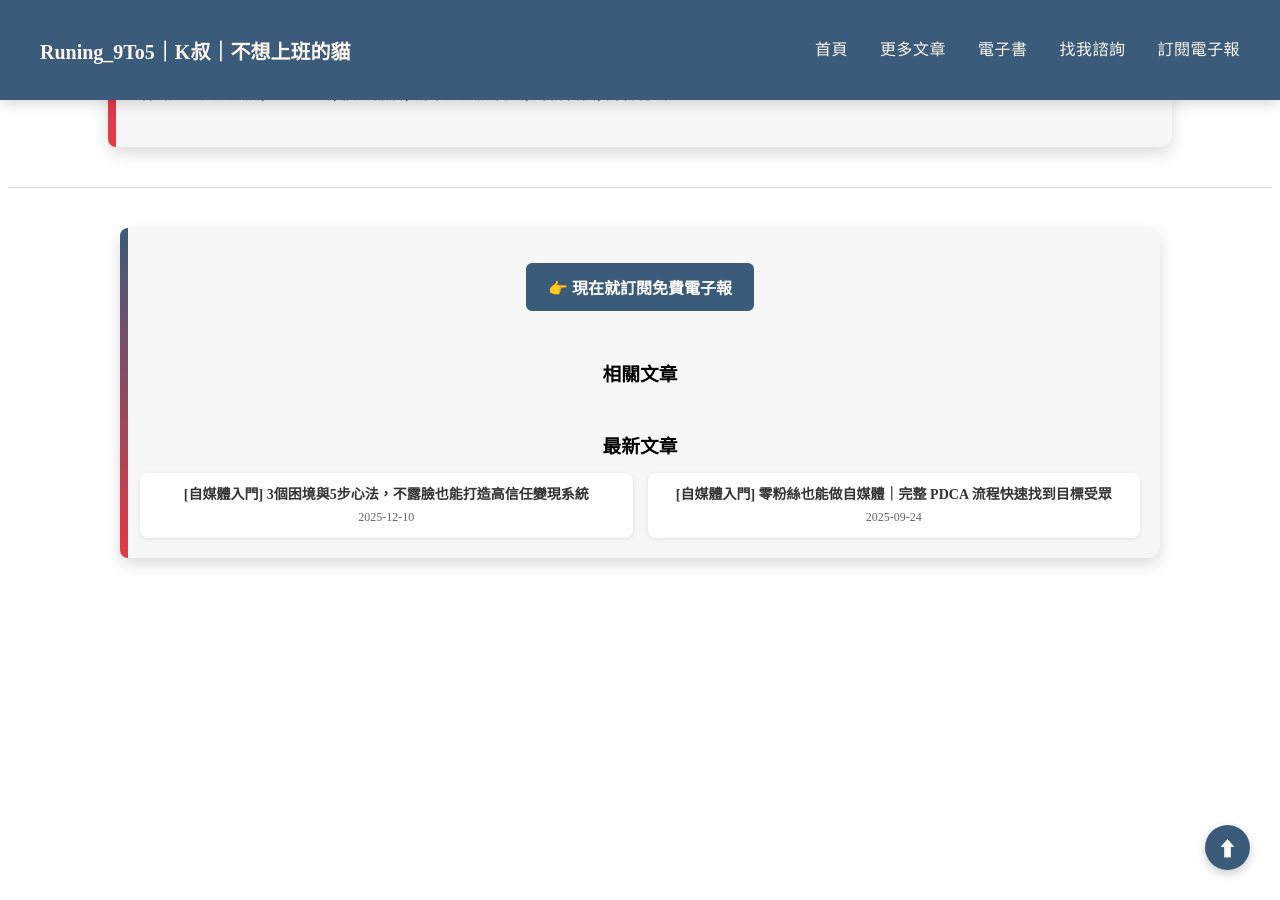
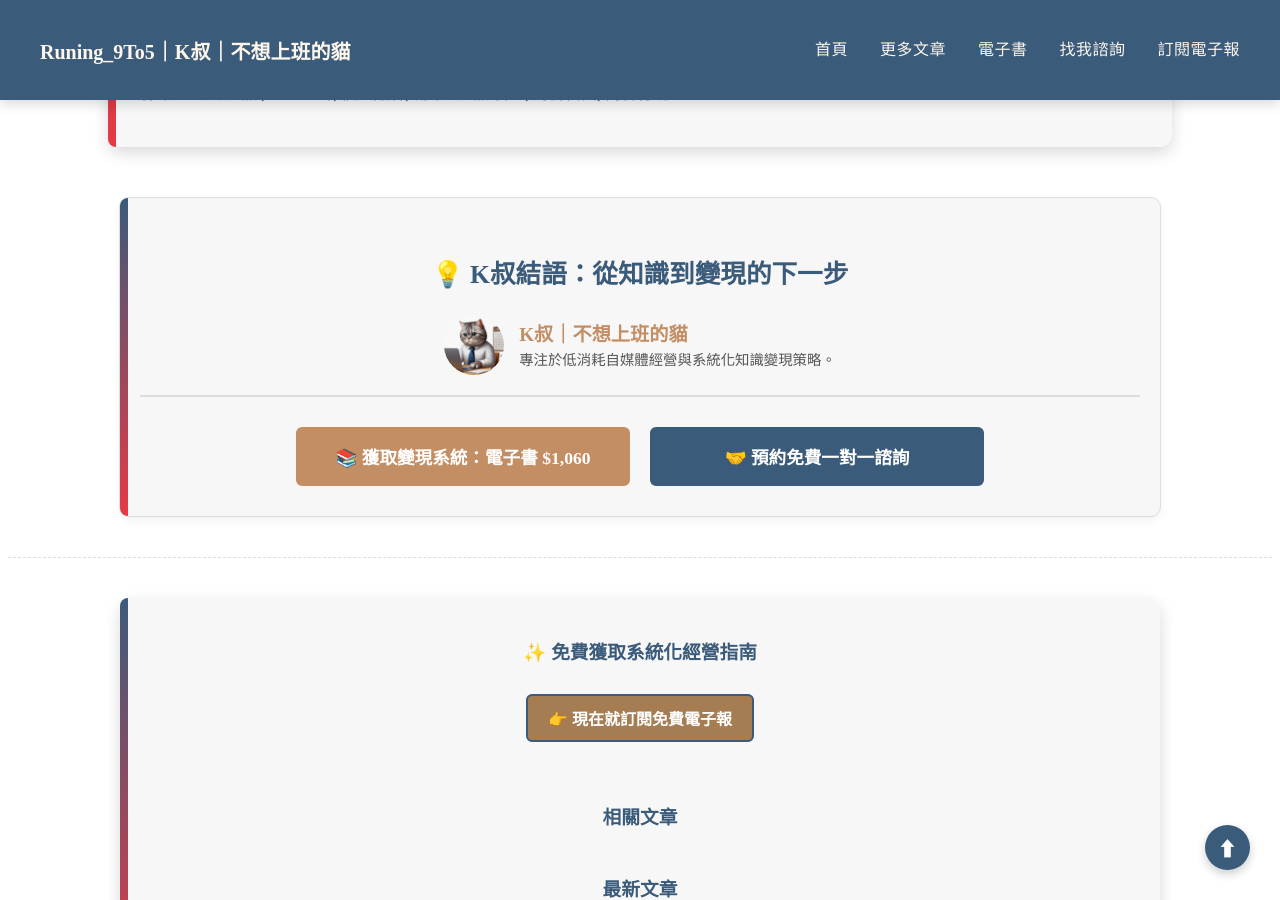
Before and after one commit to KenHAI666/Runing9TO5, a Jekyll site: the page built from _posts/2025-09-16-上班族的風險比創業者更高.md, in a window 1280 px wide and 900 px high, scrolled down 966 px. Built offline with Jekyll 4.4.1, drawn with Linux system fonts in a browser that asks for light colours.

Commit message:
Update default.html

```diff
--- a/_layouts/default.html
+++ b/_layouts/default.html
@@ -3,23 +3,18 @@
   {% include head.html %}
 
   <body>
-    <!-- Google Tag Manager (noscript) -->
     <noscript><iframe src="https://www.googletagmanager.com/ns.html?id=GTM-PNKDN6F6"
     height="0" width="0" style="display:none;visibility:hidden"></iframe></noscript>
-<!-- End Google Tag Manager (noscript) -->
-    <!-- 導覽列 -->
     <header>
       <nav class="fixed-nav">
         <a href="/" class="logo">Runing_9To5｜K叔｜不想上班的貓</a>
 
-        <!-- 漢堡按鈕（手機用） -->
         <div class="hamburger" id="hamburger">
           <div></div>
           <div></div>
           <div></div>
         </div>
 
-        <!-- 導覽連結 -->
         <div class="nav-links" id="navLinks">
 
       {% for item in site.nav %}
@@ -33,46 +28,89 @@
     </div>
   </nav>
 </header>
-   <!-- 導覽列間距 -->
    <div style="height:70px;"></div>
 
 
-    <!-- 文章 / 頁面內容 -->
     <main>
+
       {{ content }}
-      <main>
+
       {% if page.categories %}
-  <!-- 分隔線（卡片區外） -->
-  <hr style="border: none; border-top: 1px solid #ddd; margin: 40px 0;">
 
-  <!-- 卡片區 -->
+      <section class="card-section-1" style="background:#f7f7f7; border: 1px solid #ddd; padding:30px 20px; text-align:center; margin-top: 50px; border-radius: 10px; box-shadow: 0 4px 8px rgba(0,0,0,0.05);">
+
+        <h3 style="color: #3B5B7A; font-size: 1.6em; margin-bottom: 25px;">💡 K叔結語：從知識到變現的下一步</h3>
+
+        <div style="display: flex; align-items: center; justify-content: center; margin-bottom: 30px; gap: 15px; border-bottom: 2px solid #ddd; padding-bottom: 20px;">
+            <img src="{{ '/assets/images/me.jpeg' | relative_url }}" alt="K叔簽名照" style="width: 60px; height: 60px; border-radius: 50%;">
+            <div style="text-align: left;">
+                <h4 style="margin: 0; color: #C48E64; font-size: 1.2em;">K叔｜不想上班的貓</h4>
+                <p style="margin: 2px 0 0 0; color: #555; font-size: 0.9em;">專注於低消耗自媒體經營與系統化知識變現策略。</p>
+            </div>
+        </div>
+
+        <div style="display: flex; flex-wrap: wrap; justify-content: center; gap: 20px;">
+
+            <a href="/resources"
+               class="btn-external"
+               style="flex: 1 1 45%; max-width: 300px; background-color: #C48E64; border-color: #C48E64; font-size: 1.1em; padding: 15px; margin: 0; text-decoration: none; color: white; border-radius: 6px; font-weight: bold; transition: all 0.3s;"
+               onmouseover="this.style.backgroundColor='#A67C52'; this.style.borderColor='#A67C52'; this.style.transform='translateY(-2px)'; this.style.boxShadow='0 5px 15px rgba(196, 142, 100, 0.4)';"
+               onmouseout="this.style.backgroundColor='#C48E64'; this.style.borderColor='#C48E64'; this.style.transform='translateY(0)'; this.style.boxShadow='none';"
+               >
+               📚 獲取變現系統：電子書 $1,060
+            </a>
+
+            <a href="/about"
+               class="btn-external"
+               style="flex: 1 1 45%; max-width: 300px; background-color: #3B5B7A; border-color: #3B5B7A; font-size: 1.1em; padding: 15px; margin: 0; text-decoration: none; color: white; border-radius: 6px; font-weight: bold; transition: all 0.3s;"
+               onmouseover="this.style.backgroundColor='#2E4660'; this.style.borderColor='#2E4660'; this.style.transform='translateY(-2px)'; this.style.boxShadow='0 5px 15px rgba(59, 91, 122, 0.4)';"
+               onmouseout="this.style.backgroundColor='#3B5B7A'; this.style.borderColor='#3B5B7A'; this.style.transform='translateY(0)'; this.style.boxShadow='none';"
+               >
+               🤝 預約免費一對一諮詢
+            </a>
+        </div>
+
+      </section>
+
+      <hr style="border: none; border-top: 1px dashed #ddd; margin: 40px 0;">
+
       <section class="card-section" style="background:#f7f7f7; padding:20px; text-align:center;">
+        <h3 style="margin-bottom:15px; color: #3B5B7A;">✨ 免費獲取系統化經營指南</h3>
+        <a href="/#subscribe"
+           class="btn-external"
+           style="margin-bottom:30px; background-color: #A67C52; color: white; padding: 10px 20px; border-radius: 6px; text-decoration: none; font-weight: bold; transition: background-color 0.3s;"
+           onmouseover="this.style.backgroundColor='#C48E64';"
+           onmouseout="this.style.backgroundColor='#A67C52';"
+           >
+           👉 現在就訂閱免費電子報
+        </a>
 
-    <!-- 訂閱按鈕 -->
-    <a href="/#subscribe" class="btn-external" style="margin-bottom:30px;">👉 現在就訂閱免費電子報</a>
-
-    <!-- 相關文章 -->
-    <h3 style="margin-bottom:15px;">相關文章</h3>
+        <h3 style="margin-bottom:15px; color: #3B5B7A; margin-top: 30px;">相關文章</h3>
         <div style="display:flex; flex-wrap:wrap; gap:15px; margin-bottom:30px;">
           {% assign related_posts = site.posts | where_exp:"p","p.categories contains page.categories[0]" %}
           {% for post in related_posts limit:3 %}
             {% if post.url != page.url %}
-          <a href="{{ post.url | relative_url }}" style="flex:1 1 30%; background:#fff; padding:10px; border-radius:8px; box-shadow:0 1px 4px rgba(0,0,0,0.1); text-decoration:none; color:#333;">
-            <h4 style="margin:0 0 5px 0; font-size:14px;">{{ post.title }}</h4>
+              <a href="{{ post.url | relative_url }}" style="flex:1 1 30%; background:#fff; padding:10px; border-radius:8px; box-shadow:0 1px 4px rgba(0,0,0,0.1); text-decoration:none; color:#333; transition: all 0.3s;"
+                 onmouseover="this.style.boxShadow='0 4px 8px rgba(0,0,0,0.15)'; this.style.transform='translateY(-2px)';"
+                 onmouseout="this.style.boxShadow='0 1px 4px rgba(0,0,0,0.1)'; this.style.transform='translateY(0)';"
+                 >
+                <h4 style="margin:0 0 5px 0; font-size:14px; color: #3B5B7A;">{{ post.title }}</h4>
                 <p style="margin:0; font-size:12px; color:#666;">{{ post.date | date: "%Y-%m-%d" }}</p>
               </a>
             {% endif %}
           {% endfor %}
         </div>
 
-    <!-- 最新文章 -->
-    <h3 style="margin-bottom:15px;">最新文章</h3>
+        <h3 style="margin-bottom:15px; color: #3B5B7A;">最新文章</h3>
         <div style="display:flex; flex-wrap:wrap; gap:15px;">
           {% assign sorted_posts = site.posts | sort: 'date' | reverse %}
           {% for post in sorted_posts limit:3 %}
             {% if post.url != page.url %}
-          <a href="{{ post.url | relative_url }}" style="flex:1 1 30%; background:#fff; padding:10px; border-radius:8px; box-shadow:0 1px 4px rgba(0,0,0,0.1); text-decoration:none; color:#333;">
-            <h4 style="margin:0 0 5px 0; font-size:14px;">{{ post.title }}</h4>
+              <a href="{{ post.url | relative_url }}" style="flex:1 1 30%; background:#fff; padding:10px; border-radius:8px; box-shadow:0 1px 4px rgba(0,0,0,0.1); text-decoration:none; color:#333; transition: all 0.3s;"
+                 onmouseover="this.style.boxShadow='0 4px 8px rgba(0,0,0,0.15)'; this.style.transform='translateY(-2px)';"
+                 onmouseout="this.style.boxShadow='0 1px 4px rgba(0,0,0,0.1)'; this.style.transform='translateY(0)';"
+                 >
+                <h4 style="margin:0 0 5px 0; font-size:14px; color: #3B5B7A;">{{ post.title }}</h4>
                 <p style="margin:0; font-size:12px; color:#666;">{{ post.date | date: "%Y-%m-%d" }}</p>
               </a>
             {% endif %}
@@ -83,12 +121,8 @@
       {% endif %}
     </main>
 
-    </main>
-
-    <!-- 回頂端按鈕 -->
     <button id="backToTop">⬆</button>
 
-    <!-- JS 功能 -->
     <script>
       // 回到頂端按鈕
       const backToTopBtn = document.getElementById("backToTop");
```
Lines whose indentation alone changed are shown as unchanged.
